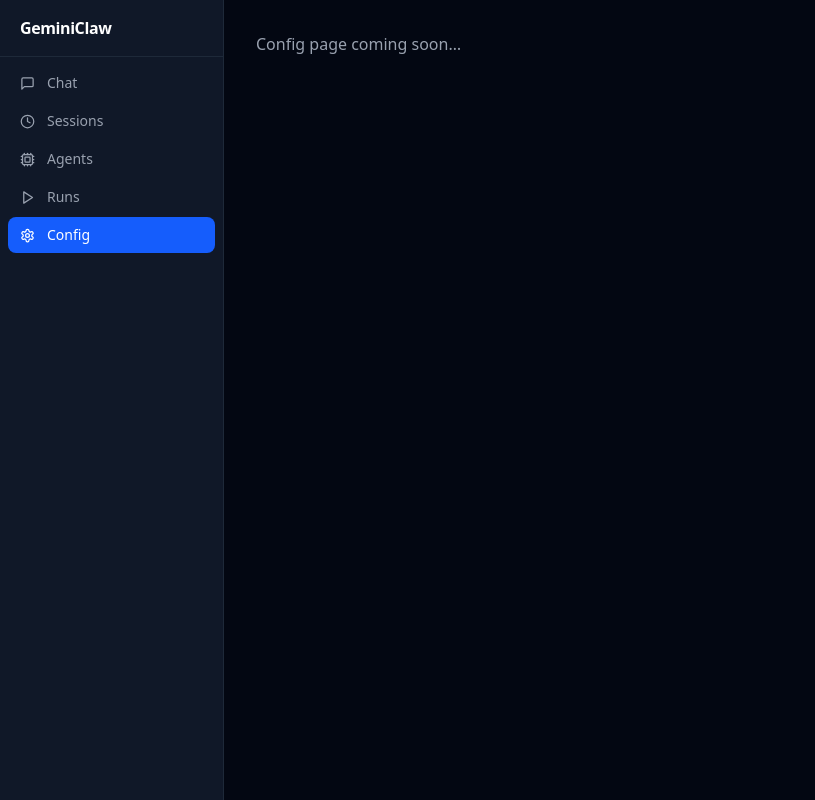
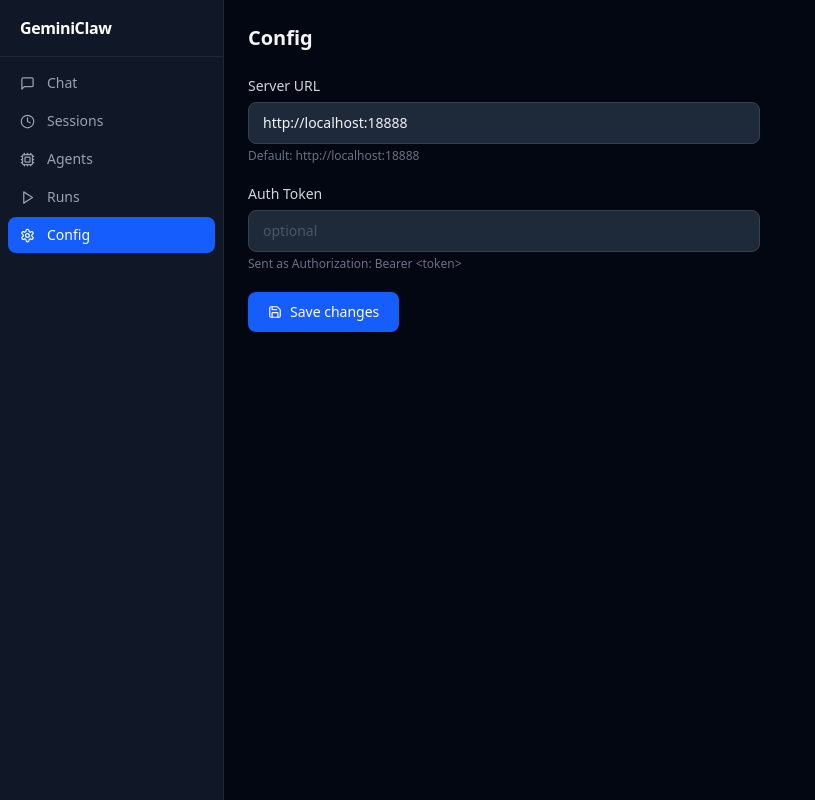
Before and after one commit to LiPingjiang/GeminiClaw, a React (Vite) app in the folder web/: page /config in a window 1280 px wide. Shown: the whole page, without its empty margins (0-815 px from the left). Built offline with nearby package versions, Linux system fonts and the light colour scheme.

Commit message:
feat(web): runs + config pages; all 5 pages wired

```diff
--- a/web/src/App.tsx
+++ b/web/src/App.tsx
@@ -3,10 +3,8 @@ import Sidebar from './components/Sidebar'
 import ChatPage from './pages/ChatPage'
 import SessionsPage from './pages/SessionsPage'
 import AgentsPage from './pages/AgentsPage'
-
-const Placeholder = ({ name }: { name: string }) => (
-  <div className="p-8 text-gray-400">{name} page coming soon…</div>
-)
+import RunsPage from './pages/RunsPage'
+import ConfigPage from './pages/ConfigPage'
 
 export default function App() {
   return (
@@ -18,8 +16,8 @@ export default function App() {
             <Route path="/" element={<ChatPage />} />
             <Route path="/sessions" element={<SessionsPage />} />
             <Route path="/agents" element={<AgentsPage />} />
-            <Route path="/runs" element={<Placeholder name="Runs" />} />
-            <Route path="/config" element={<Placeholder name="Config" />} />
+            <Route path="/runs" element={<RunsPage />} />
+            <Route path="/config" element={<ConfigPage />} />
             <Route path="*" element={<Navigate to="/" replace />} />
           </Routes>
         </main>
--- /dev/null
+++ b/web/src/pages/ConfigPage.tsx
@@ -0,0 +1,57 @@
+import { useState } from 'react'
+import { Save, CheckCircle } from 'lucide-react'
+import { getConfig, saveConfig } from '@/lib/api'
+
+export default function ConfigPage() {
+  const [config, setConfig] = useState(getConfig)
+  const [saved, setSaved] = useState(false)
+
+  const handleSave = () => {
+    saveConfig(config)
+    setSaved(true)
+    setTimeout(() => setSaved(false), 2500)
+  }
+
+  return (
+    <div className="p-6 h-full overflow-y-auto">
+      <h2 className="text-xl font-semibold mb-6">Config</h2>
+
+      <div className="max-w-lg space-y-5">
+        <div>
+          <label className="block text-sm font-medium text-gray-300 mb-1.5">
+            Server URL
+          </label>
+          <input
+            type="url"
+            value={config.baseUrl}
+            onChange={e => setConfig(c => ({ ...c, baseUrl: e.target.value }))}
+            className="w-full bg-gray-800 border border-gray-700 rounded-lg px-3.5 py-2.5 text-sm text-gray-100 focus:outline-none focus:border-blue-500 focus:ring-1 focus:ring-blue-500/30 transition-colors"
+          />
+          <p className="mt-1 text-xs text-gray-500">Default: http://localhost:18888</p>
+        </div>
+
+        <div>
+          <label className="block text-sm font-medium text-gray-300 mb-1.5">
+            Auth Token
+          </label>
+          <input
+            type="password"
+            value={config.authToken}
+            onChange={e => setConfig(c => ({ ...c, authToken: e.target.value }))}
+            placeholder="optional"
+            className="w-full bg-gray-800 border border-gray-700 rounded-lg px-3.5 py-2.5 text-sm text-gray-100 placeholder-gray-600 focus:outline-none focus:border-blue-500 focus:ring-1 focus:ring-blue-500/30 transition-colors"
+          />
+          <p className="mt-1 text-xs text-gray-500">Sent as Authorization: Bearer &lt;token&gt;</p>
+        </div>
+
+        <button
+          onClick={handleSave}
+          className="flex items-center gap-2 px-5 py-2.5 bg-blue-600 hover:bg-blue-500 text-white text-sm rounded-lg transition-colors"
+        >
+          {saved ? <CheckCircle size={14} /> : <Save size={14} />}
+          {saved ? 'Saved!' : 'Save changes'}
+        </button>
+      </div>
+    </div>
+  )
+}
--- /dev/null
+++ b/web/src/pages/RunsPage.tsx
@@ -0,0 +1,80 @@
+import { useEffect, useState } from 'react'
+import { RefreshCw } from 'lucide-react'
+import { api, type Run } from '@/lib/api'
+import { cn } from '@/lib/utils'
+
+export default function RunsPage() {
+  const [runs, setRuns] = useState<Run[]>([])
+  const [loading, setLoading] = useState(true)
+
+  const load = async () => {
+    setLoading(true)
+    setRuns(await api.getRuns())
+    setLoading(false)
+  }
+
+  useEffect(() => { load() }, [])
+
+  return (
+    <div className="p-6 h-full overflow-y-auto">
+      <div className="flex items-center justify-between mb-6">
+        <h2 className="text-xl font-semibold">Runs</h2>
+        <button
+          onClick={load}
+          disabled={loading}
+          className="flex items-center gap-2 px-3 py-1.5 text-sm text-gray-400 hover:text-gray-200 hover:bg-gray-800 rounded-lg transition-colors"
+        >
+          <RefreshCw size={13} className={loading ? 'animate-spin' : ''} />
+          Refresh
+        </button>
+      </div>
+
+      <div className="rounded-xl border border-gray-800 overflow-hidden">
+        <table className="w-full text-sm">
+          <thead className="bg-gray-800/60 text-gray-400 text-left text-xs uppercase tracking-wider">
+            <tr>
+              <th className="px-5 py-3">Run ID</th>
+              <th className="px-5 py-3">Status</th>
+              <th className="px-5 py-3">Duration</th>
+              <th className="px-5 py-3">Created</th>
+            </tr>
+          </thead>
+          <tbody className="divide-y divide-gray-800">
+            {loading && (
+              <tr>
+                <td colSpan={4} className="px-5 py-10 text-center text-gray-500">Loading…</td>
+              </tr>
+            )}
+            {!loading && runs.length === 0 && (
+              <tr>
+                <td colSpan={4} className="px-5 py-10 text-center text-gray-500">No runs yet</td>
+              </tr>
+            )}
+            {runs.map(r => (
+              <tr key={r.id} className="hover:bg-gray-800/40 transition-colors">
+                <td className="px-5 py-3 font-mono text-xs text-gray-400">{r.id.slice(0, 12)}…</td>
+                <td className="px-5 py-3">
+                  <span className={cn(
+                    'text-xs px-2 py-0.5 rounded-full border',
+                    r.status === 'completed' ? 'bg-green-900/60 text-green-300 border-green-800' :
+                    r.status === 'running' ? 'bg-yellow-900/60 text-yellow-300 border-yellow-800' :
+                    r.status === 'failed' ? 'bg-red-900/60 text-red-300 border-red-800' :
+                    'bg-gray-700 text-gray-400 border-gray-600',
+                  )}>
+                    {r.status}
+                  </span>
+                </td>
+                <td className="px-5 py-3 text-gray-400 text-xs">
+                  {r.durationMs != null ? `${(r.durationMs / 1000).toFixed(1)}s` : '—'}
+                </td>
+                <td className="px-5 py-3 text-gray-500 text-xs">
+                  {new Date(r.createdAt).toLocaleString()}
+                </td>
+              </tr>
+            ))}
+          </tbody>
+        </table>
+      </div>
+    </div>
+  )
+}
```
